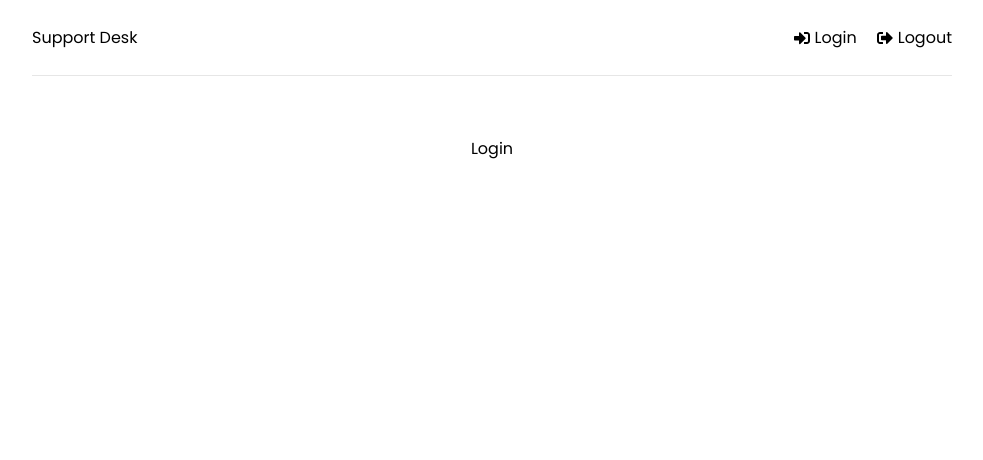
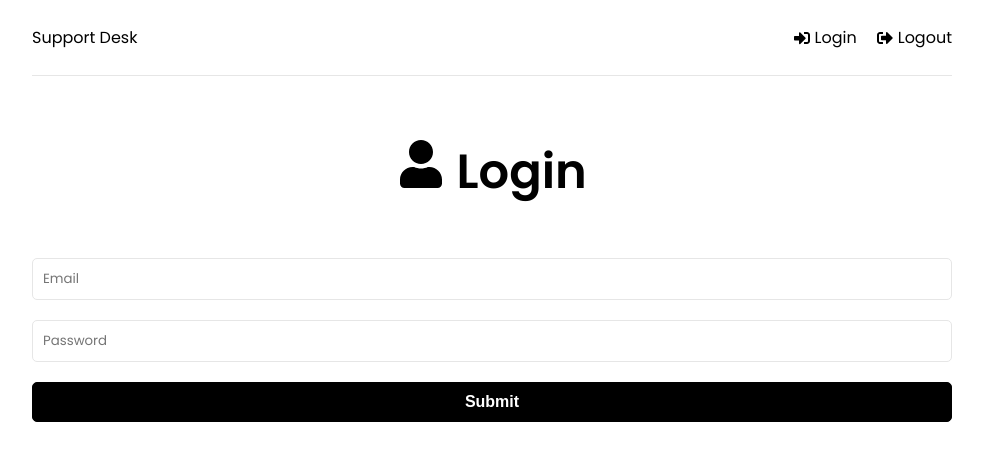
Before and after one commit to M0nster92/ticket-app---MERN-stack, a React (Create React App) app in the folder client/: page /login in a window 1280 px wide. Shown: the top 460 px of the page, without its empty margins (148-1131 px from the left). Built offline with nearby package versions, Linux system fonts and the light colour scheme.

Commit message:
completed Login, Register & homepage UI

```diff
--- a/client/package.json
+++ b/client/package.json
@@ -16,7 +16,7 @@
     "react-redux": "^8.0.5",
     "react-router-dom": "^6.6.1",
     "react-scripts": "^2.1.3",
-    "react-toastify": "^9.1.1",
+    "react-toastify": "^8.1.1",
     "web-vitals": "^2.1.4"
   },
   "scripts": {
--- a/client/src/App.js
+++ b/client/src/App.js
@@ -1,5 +1,7 @@
 import React from "react";
 import { BrowserRouter as Router, Routes, Route } from "react-router-dom";
+import { ToastContainer } from "react-toastify";
+import "react-toastify/dist/ReactToastify.css";
 import Home from "./pages/Home";
 import Login from "./pages/Login";
 import Register from "./pages/Register";
@@ -18,6 +20,7 @@ function App() {
           </Routes>
         </div>
       </Router>
+      <ToastContainer />
     </>
   );
 }
--- a/client/src/pages/Home.jsx
+++ b/client/src/pages/Home.jsx
@@ -1,7 +1,24 @@
 import React from "react";
+import { FaQuestionCircle, FaTicketAlt } from "react-icons/fa";
+import { Link } from "react-router-dom";
 
 function Home() {
-  return <div>Home</div>;
+  return (
+    <>
+      <section className="heading">
+        <h1>What do you need help with?</h1>
+        <p>Please choose from option below</p>
+      </section>
+
+      <Link to="/new-ticket" className="btn btn-reverse btn-block">
+        <FaQuestionCircle /> Create New Ticket
+      </Link>
+
+      <Link to="/new-ticket" className="btn btn-block">
+        <FaTicketAlt /> View My Tickets
+      </Link>
+    </>
+  );
 }
 
 export default Home;
--- a/client/src/pages/Login.jsx
+++ b/client/src/pages/Login.jsx
@@ -1,7 +1,63 @@
-import React from "react";
+import React, { useState } from "react";
+import { FaUser } from "react-icons/fa";
 
 function Login() {
-  return <div>Login</div>;
+  const [formData, setFormData] = useState({
+    email: "",
+    password: "",
+  });
+
+  const { email, password } = formData;
+
+  const onChange = (e) => {
+    setFormData((prevState) => ({
+      ...prevState,
+      [e.target.name]: e.target.value,
+    }));
+  };
+
+  const onSubmit = (e) => {};
+
+  return (
+    <>
+      <section className="heading">
+        <h1>
+          <FaUser /> Login
+        </h1>
+      </section>
+      <section>
+        <form onSubmit={onSubmit}>
+          <div className="form-group">
+            <input
+              type="email"
+              className="form-control"
+              id="email"
+              name="email"
+              value={email}
+              onChange={onChange}
+              placeholder="Email"
+              required
+            />
+          </div>
+          <div className="form-group">
+            <input
+              type="password"
+              className="form-control"
+              id="password"
+              name="password"
+              value={password}
+              onChange={onChange}
+              placeholder="Password"
+              required
+            />
+          </div>
+          <div className="form-group">
+            <button className="btn btn-block">Submit</button>
+          </div>
+        </form>
+      </section>
+    </>
+  );
 }
 
 export default Login;
--- a/client/src/pages/Register.jsx
+++ b/client/src/pages/Register.jsx
@@ -1,5 +1,6 @@
 import React, { useState } from "react";
 import { FaUser } from "react-icons/fa";
+import { toast, Toast } from "react-toastify";
 
 function Register() {
   const [formData, setFormData] = useState({
@@ -18,7 +19,13 @@ function Register() {
     }));
   };
 
-  const onSubmit = (e) => {};
+  const onSubmit = (e) => {
+    e.preventDefault();
+
+    if (password !== password2) {
+      toast.error("Password do not match");
+    }
+  };
 
   return (
     <>
@@ -40,6 +47,7 @@ function Register() {
               value={name}
               onChange={onChange}
               placeholder="Name"
+              required
             />
           </div>
           <div className="form-group">
@@ -51,28 +59,31 @@ function Register() {
               value={email}
               onChange={onChange}
               placeholder="Email"
+              required
             />
           </div>
           <div className="form-group">
             <input
-              type="text"
+              type="password"
               className="form-control"
               id="password"
               name="password"
               value={password}
               onChange={onChange}
               placeholder="Password"
+              required
             />
           </div>
           <div className="form-group">
             <input
-              type="text"
+              type="password"
               className="form-control"
               id="password2"
               name="password2"
               value={password2}
               onChange={onChange}
               placeholder="Confirm password"
+              required
             />
           </div>
           <div className="form-group">
```
Also changed, not shown: 1 other file (tests, documents, lock files or other folders).
